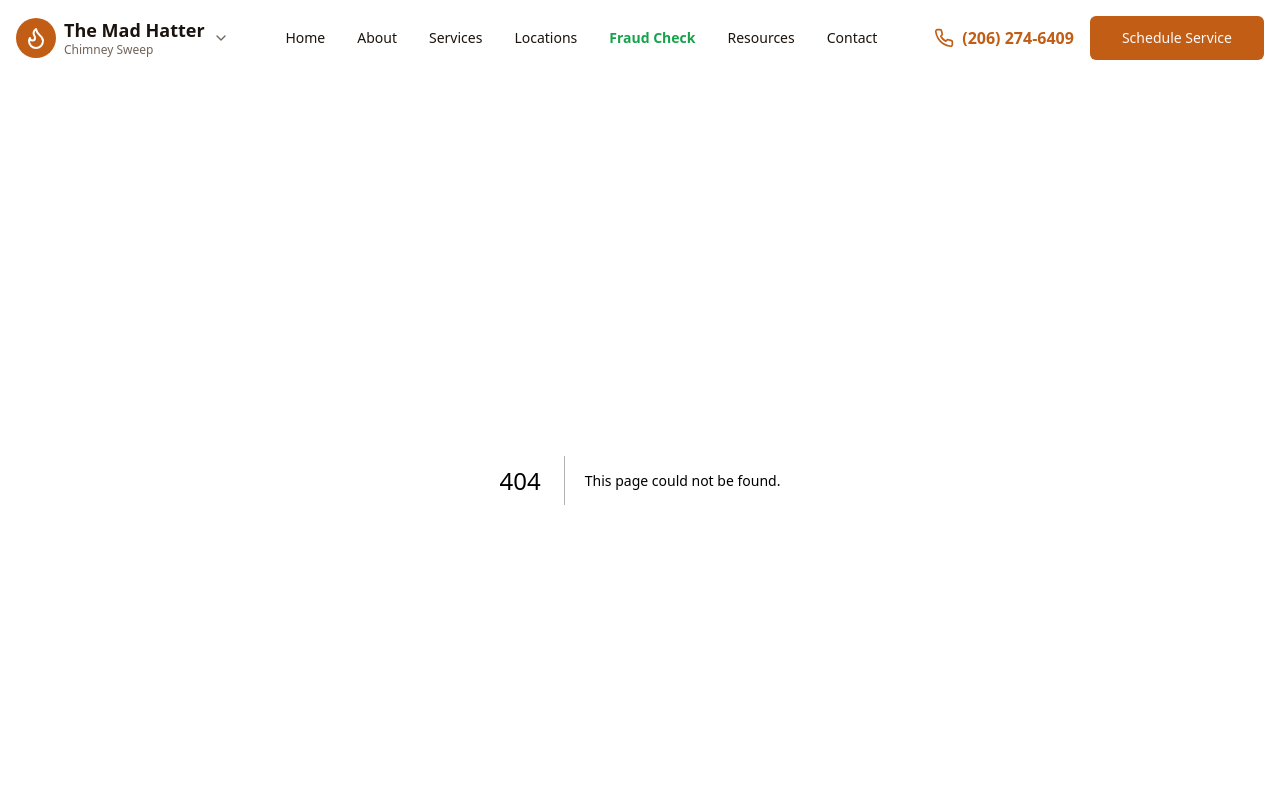
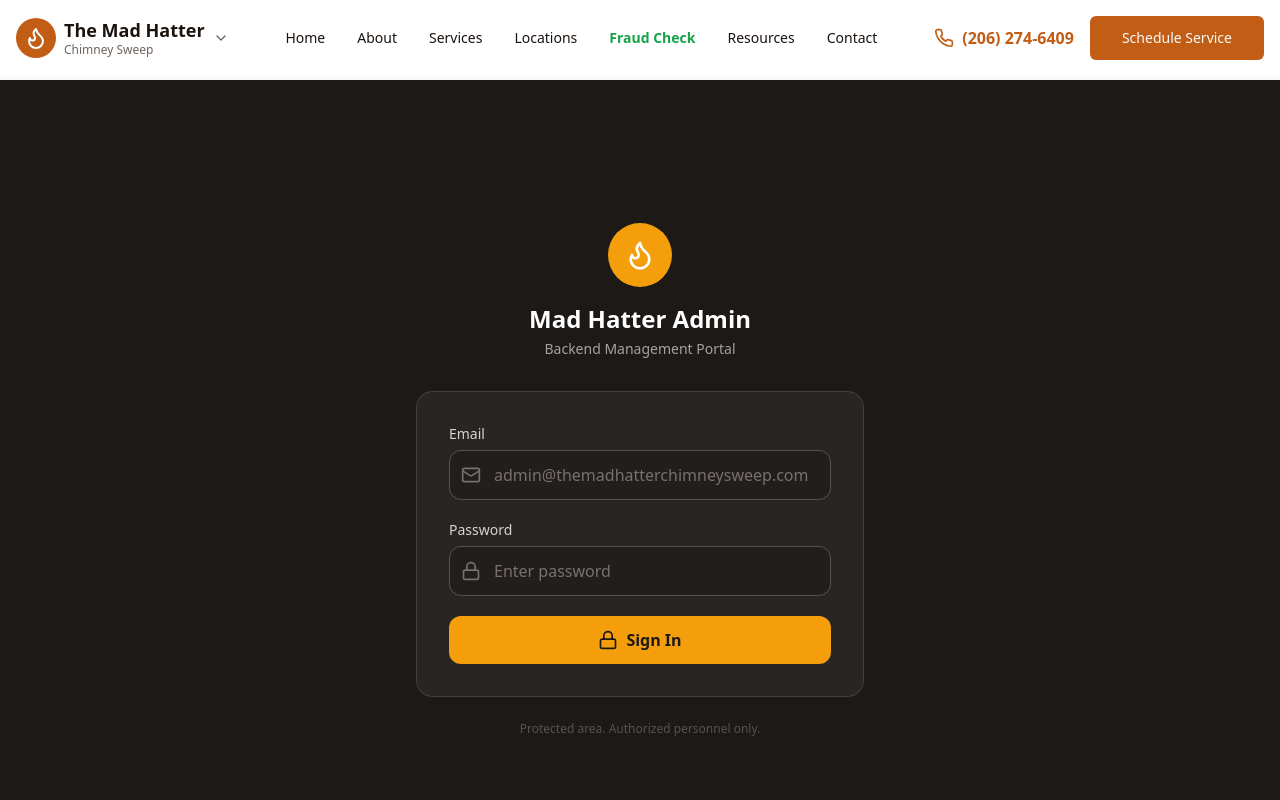
Before and after one commit to jaystonez/mad-hatter-chimney-sweep, a Next.js app: page /admin/login in a window 1280 px wide. Before the commit this address had no page. Shown: the top 800 px of the page. Built offline with nearby package versions, Linux system fonts and the light colour scheme; a web font is replaced by a local one.

Commit message:
Add admin login page with authentication

```diff
--- /dev/null
+++ b/app/admin/login/page.tsx
@@ -0,0 +1,101 @@
+"use client"
+
+import { useState } from "react"
+import { signIn } from "next-auth/react"
+import { useRouter } from "next/navigation"
+import { Flame, Lock, Mail, Loader2 } from "lucide-react"
+
+export default function AdminLogin() {
+  const [email, setEmail] = useState("")
+  const [password, setPassword] = useState("")
+  const [error, setError] = useState("")
+  const [loading, setLoading] = useState(false)
+  const router = useRouter()
+
+  const handleSubmit = async (e: React.FormEvent) => {
+    e.preventDefault()
+    setLoading(true)
+    setError("")
+
+    const res = await signIn("credentials", {
+      email,
+      password,
+      redirect: false,
+    })
+
+    if (res?.error) {
+      setError("Invalid credentials")
+      setLoading(false)
+    } else {
+      router.push("/admin")
+    }
+  }
+
+  return (
+    <div className="min-h-screen bg-stone-900 flex items-center justify-center px-4">
+      <div className="w-full max-w-md">
+        <div className="text-center mb-8">
+          <div className="w-16 h-16 bg-amber-500 rounded-full flex items-center justify-center mx-auto mb-4">
+            <Flame className="w-8 h-8 text-white" />
+          </div>
+          <h1 className="text-2xl font-bold text-white">Mad Hatter Admin</h1>
+          <p className="text-stone-400 text-sm mt-1">Backend Management Portal</p>
+        </div>
+
+        <div className="bg-stone-800 border border-stone-700 rounded-2xl p-8">
+          <form onSubmit={handleSubmit} className="space-y-5">
+            <div>
+              <label className="block text-stone-300 text-sm font-medium mb-1.5">Email</label>
+              <div className="relative">
+                <Mail className="absolute left-3 top-1/2 -translate-y-1/2 w-5 h-5 text-stone-500" />
+                <input
+                  type="email"
+                  value={email}
+                  onChange={(e) => setEmail(e.target.value)}
+                  className="w-full bg-stone-900/50 border border-stone-600 rounded-xl pl-11 pr-4 py-3 text-white placeholder-stone-500 focus:outline-none focus:border-amber-500 transition-colors"
+                  placeholder="admin@themadhatterchimneysweep.com"
+                  required
+                />
+              </div>
+            </div>
+
+            <div>
+              <label className="block text-stone-300 text-sm font-medium mb-1.5">Password</label>
+              <div className="relative">
+                <Lock className="absolute left-3 top-1/2 -translate-y-1/2 w-5 h-5 text-stone-500" />
+                <input
+                  type="password"
+                  value={password}
+                  onChange={(e) => setPassword(e.target.value)}
+                  className="w-full bg-stone-900/50 border border-stone-600 rounded-xl pl-11 pr-4 py-3 text-white placeholder-stone-500 focus:outline-none focus:border-amber-500 transition-colors"
+                  placeholder="Enter password"
+                  required
+                />
+              </div>
+            </div>
+
+            {error && (
+              <p className="text-red-400 text-sm text-center">{error}</p>
+            )}
+
+            <button
+              type="submit"
+              disabled={loading}
+              className="w-full bg-amber-500 hover:bg-amber-400 text-stone-900 font-bold py-3 rounded-xl flex items-center justify-center gap-2 transition-all hover:scale-[1.02] disabled:opacity-50 disabled:hover:scale-100"
+            >
+              {loading ? (
+                <><Loader2 className="w-5 h-5 animate-spin" /> Signing in...</>
+              ) : (
+                <><Lock className="w-5 h-5" /> Sign In</>
+              )}
+            </button>
+          </form>
+        </div>
+
+        <p className="text-stone-600 text-xs text-center mt-6">
+          Protected area. Authorized personnel only.
+        </p>
+      </div>
+    </div>
+  )
+}
```
